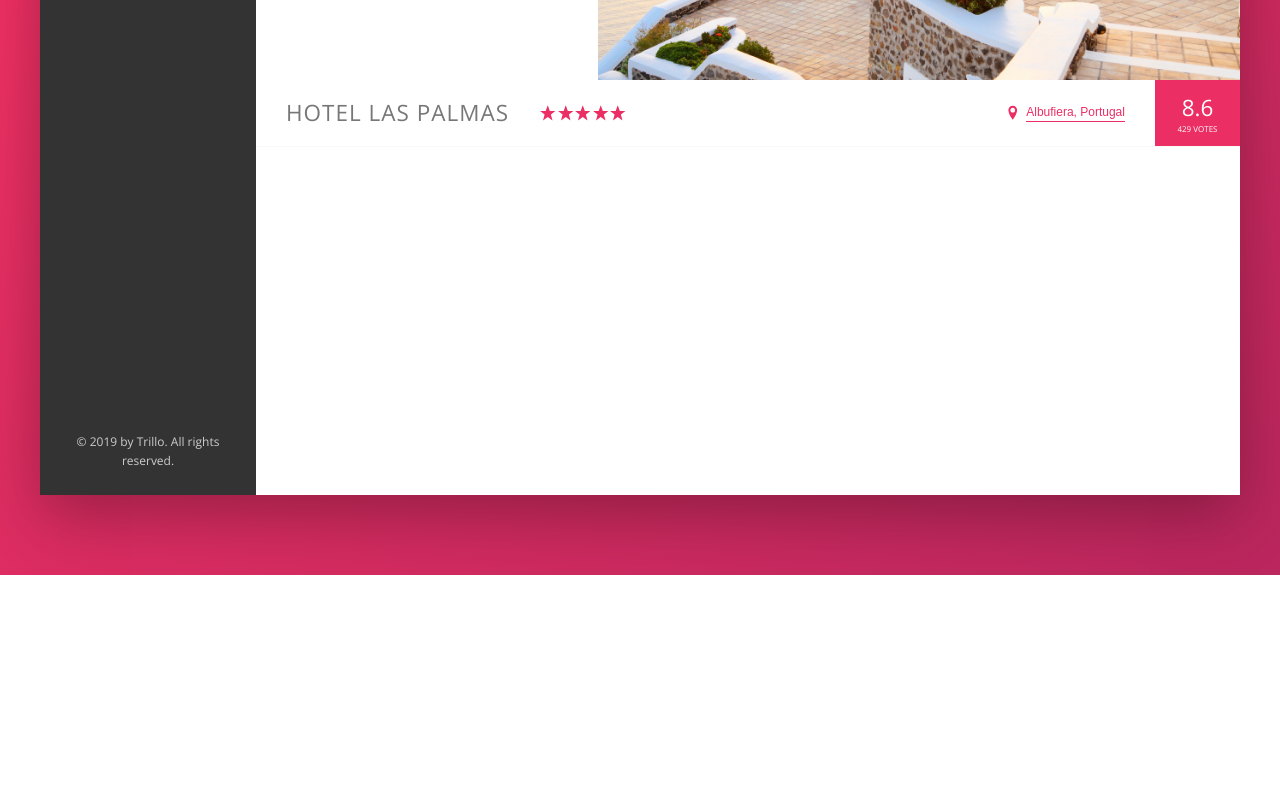
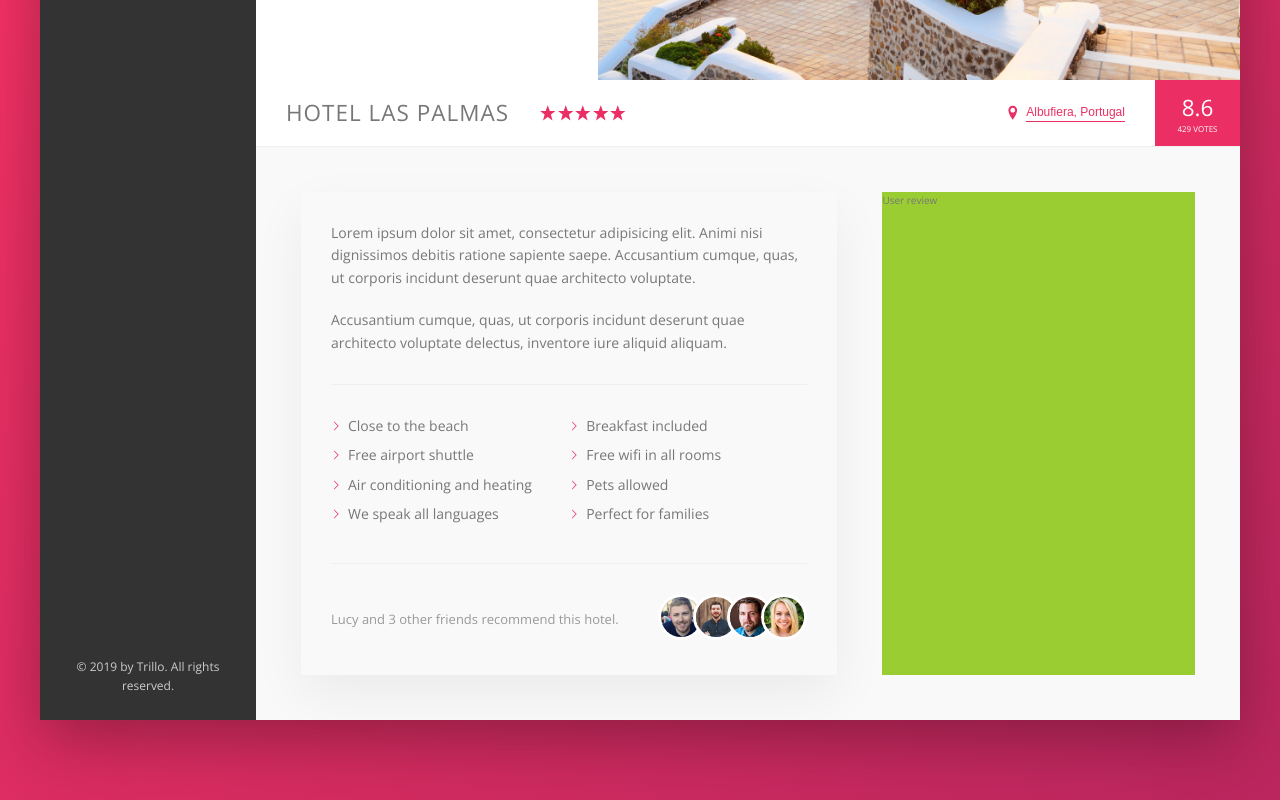
Before and after one commit to ShaxaY/Trillo-Project, a website: page index.html in a window 1280 px wide. Shown: the part 455-1255 px from the top of the page. Before the commit the page ends 1030 px from the top, so only its background shows below. Drawn offline with nearby package versions, Linux system fonts and the light colour scheme.

Commit message:
feat: implement detail section

```diff
--- a/index.html
+++ b/index.html
@@ -138,6 +138,44 @@
                             <div class="overview__rating-count">429 votes</div>
                         </div>
                     </div>
+
+                    <div class="detail">
+                        <div class="description">
+                            <p class="paragraph">
+                                Lorem ipsum dolor sit amet, consectetur adipisicing elit. Animi nisi dignissimos debitis ratione sapiente saepe. Accusantium cumque, quas, ut corporis incidunt deserunt quae architecto voluptate.
+                            </p>
+                            <p class="paragraph">
+                                Accusantium cumque, quas, ut corporis incidunt deserunt quae architecto voluptate delectus, inventore iure aliquid aliquam.
+                            </p>
+                            <ul class="list">
+                                <li class="list__item">Close to the beach</li>
+                                <li class="list__item">Breakfast included</li>
+                                <li class="list__item">Free airport shuttle</li>
+                                <li class="list__item">Free wifi in all rooms</li>
+                                <li class="list__item">Air conditioning and heating</li>
+                                <li class="list__item">Pets allowed</li>
+                                <li class="list__item">We speak all languages</li>
+                                <li class="list__item">Perfect for families</li>
+                            </ul>
+                            <div class="recommend">
+                                <p class="recommend__count">
+                                    Lucy and 3 other friends recommend this hotel.
+                                </p>
+                                <div class="recommend__friends">
+                                    <img src="img/user-3.jpg" alt="User photo" class="recommend__photo">
+                                    <img src="img/user-4.jpg" alt="User photo" class="recommend__photo">
+                                    <img src="img/user-5.jpg" alt="User photo" class="recommend__photo">
+                                    <img src="img/user-6.jpg" alt="User photo" class="recommend__photo">
+                                </div>
+                            </div>
+                        </div>
+
+                        <div class="user-reviews">
+                            User review
+                        </div>
+                    </div>
+
+
                 </main>
             </div>
         </div>
--- a/package.json
+++ b/package.json
@@ -8,7 +8,7 @@
     "devserver": "live-server",
     "start": "npm-run-all --parallel devserver watch:sass",
     "compile:sass": "node-sass sass/main.scss css/style.comp.css",
-    "prefix:css": "postcss --use autoprefixer -b 'last 10 versions' css/style.comp.css -o css/style.prefix.css",
+    "prefix:css": "postcss --use autoprefixer -b \"last 10 versions\" css/style.comp.css -o css/style.prefix.css",
     "compress:css": "node-sass css/style.prefix.css css/style.css --output-style compressed",
     "build:css": "npm-run-all compile:sass prefix:css compress:css"
   },
--- a/sass/_base.scss
+++ b/sass/_base.scss
@@ -31,6 +31,9 @@ Grey dark 3: #999
     --color-grey-dark-3: #999;
 
     --shadow-dark: 0 2rem 6rem rgba(0, 0, 0, .3);
+    --shadow-light: 0 2rem 5rem rgba(0, 0, 0, .06);
+
+    --line: 1px solid var(--color-grey-light-3);
 }
 
 * {
--- a/sass/_components.scss
+++ b/sass/_components.scss
@@ -17,7 +17,7 @@
         font-family: inherit;
         font-size: inherit;
         color: inherit;
-        background-color: var(--color-grey-light-2);
+        background-color: var(--line);
         border: none;
         padding: .7rem 2rem;
         border-radius: 100px;
@@ -209,7 +209,7 @@
 
 .overview {
     display: flex;
-    border-bottom: 1px solid var(--color-grey-light-1);
+    border-bottom: var(--line);
     align-items: center;
 
     &__heading {
@@ -309,3 +309,80 @@
         box-shadow: none;
     }
 }
+
+/////////////////////////////////
+// Paragraph
+
+.paragraph:not(:last-of-type){
+    margin-bottom: 2rem;
+}
+
+
+/////////////////////////////////
+// List
+
+.list {
+    list-style: none;
+    margin: 3rem 0;
+    padding: 3rem 0;
+    border-top: var(--line);
+    border-bottom: var(--line);
+
+    display: flex;
+    flex-wrap: wrap;
+
+    &__item {
+        flex: 0 0 50%;
+        margin-bottom: .7rem;
+
+        &::before {
+            content: "";
+            display: inline-block;
+            height: 1rem;
+            width: 1rem;
+            margin-right: .7rem;
+
+            //older-browsers
+            //background-image: url(../img/chevron-thin-right.svg);
+            //background-size: cover;
+
+            //new browsers = masks
+            background-color: var(--color-primary);
+            -webkit-mask-image: url(../img/chevron-thin-right.svg);
+            -webkit-mask-size: cover;
+            mask-image: url(../img/chevron-thin-right.svg);
+            mask-size: cover;
+        }
+    }
+}
+
+/////////////////////////////////
+// Recommend
+
+.recommend {
+    font-size: 1.3rem;
+    color: var(--color-grey-dark-3);
+    display: flex;
+    align-items: center;
+    justify-content: space-between;
+
+    &__count {
+
+    }
+
+    &__friends {
+
+    }
+
+    &__photo {
+        height: 4rem;
+        width: 4rem;
+        border-radius: 50%;
+        border: 3px solid #fff;
+        box-sizing: content-box;
+
+        &:not(:last-child) {
+            margin-right: -1.5rem;
+        }
+    }
+}
--- a/sass/_layout.scss
+++ b/sass/_layout.scss
@@ -11,7 +11,7 @@
     font-size: 1.4rem;
     height: 7rem;
     background-color: #fff;
-    border-bottom: 1px solid var(--color-grey-light-1);
+    border-bottom: var(--line);
     display: flex;
     justify-content: space-between;
     align-items: center;
@@ -32,5 +32,23 @@
 .hotel-view {
     background-color: #fff;
     flex: 1;
-    height: 80rem;
 }
+
+.detail {
+    display: flex;
+    padding: 4.5rem;
+    background-color: var(--color-grey-light-1);
+}
+
+.description {
+    font-size: 1.4rem;
+    box-shadow: var(--shadow-light);
+    padding: 3rem;
+    flex: 0 0 60%;
+    margin-right: 4.5rem;
+}
+
+.user-reviews {
+    background-color: yellowgreen;
+    flex: 1;
+}
```
Also changed, not shown: css/style.css.
